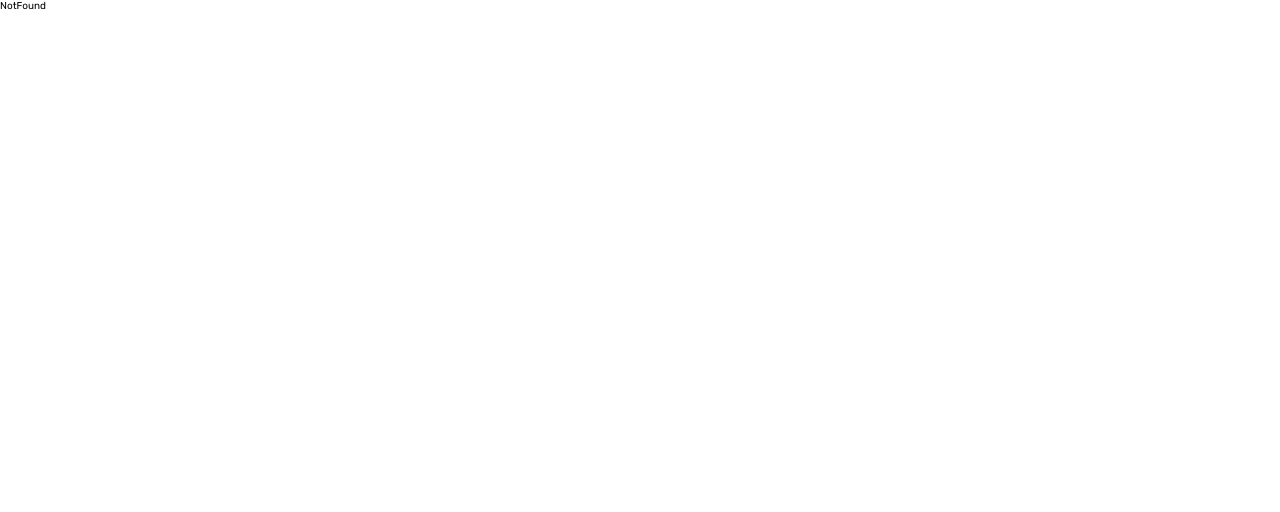
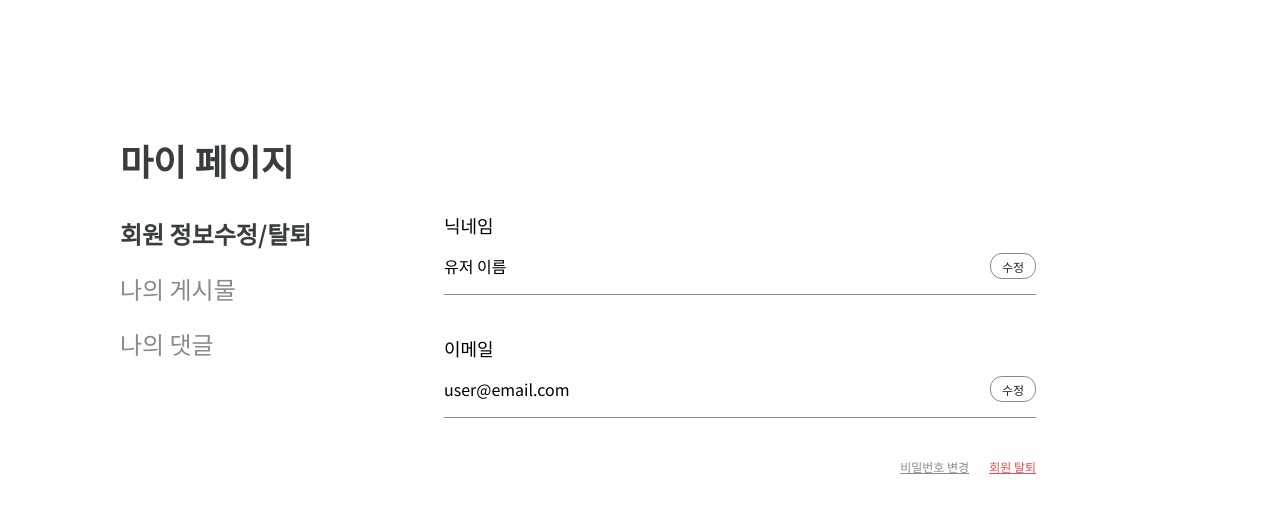
Before and after one commit to elice-team10/Frontend, a React (Vite) app: page /mypage in a window 1280 px wide. Before the commit this address had no page. Shown: the top 512 px of the page. Built offline with nearby package versions, Linux system fonts and the light colour scheme.

Commit message:
DESIGN: 마이 페이지 회원 정보수정/탈퇴 ui 완성 DESIGN: 버튼에 hover 할 때 스타일 변경

```diff
--- a/src/components/Admin/AdminNav.jsx
+++ b/src/components/Admin/AdminNav.jsx
@@ -21,14 +21,14 @@ const AdminSubNavContainer = styled.div`
 `;
 const AdminSubMenu = styled.div`
   width: 85px;
-  height : 25px;
+  height: 25px;
   padding-top: 6px;
   text-align: center;
   font-size: 16px;
   letter-spacing: 4px;
   color: #888b8c;
   border: 0.5px solid #888b8c;
-  border-radius: 8px;
+  border-radius: 12px;
   cursor: pointer;
 `;
 
--- a/src/components/Auth/AuthFormButton.jsx
+++ b/src/components/Auth/AuthFormButton.jsx
@@ -4,10 +4,10 @@ import theme from '../../config/theme';
 
 const Button = styled.button`
   padding: 1.8rem 3.2rem;
-  margin: ${(props) => (props.type === 'cancel' ? '0' : '4.8rem 0 2.4rem')};
+  margin: ${(props) => (props.type === 'cancel' ? '0' : '4.8rem 0 0.8rem')};
   border: ${(props) =>
     props.type === 'cancel' ? `1px solid ${theme.colors.border}` : 'none'};
-  border-radius: 8px;
+  border-radius: 12px;
   font-size: ${theme.fontSizes.large};
   color: ${(props) =>
     props.type === 'cancel' ? theme.colors.text : theme.colors.textWhite};
@@ -15,16 +15,18 @@ const Button = styled.button`
     props.type === 'cancel' ? theme.colors.background : theme.colors.primary};
 
   cursor: pointer;
-  transition: all 0.3s;
+  transition: all 0.2s;
 
   &:hover {
     background-color: ${(props) =>
-      props.type === 'cancel' ? '#e6e6e6' : theme.colors.accent};
+      props.type === 'cancel' ? '#ddd' : theme.colors.accent};
+    filter: brightness(1.15);
   }
 `;
 
 AuthFormButton.defaultProps = {
   type: '',
+  onButtonClick: () => {},
 };
 
 export default function AuthFormButton({ text, onButtonClick, type }) {
--- a/src/components/Auth/AuthFormInput.jsx
+++ b/src/components/Auth/AuthFormInput.jsx
@@ -8,7 +8,7 @@ const Input = styled.input`
   padding: 1.2rem 2.8rem 1.2rem 1.2rem;
   margin-bottom: 10px;
   border: 1px solid ${theme.colors.border};
-  border-radius: 4px;
+  border-radius: 12px;
   font-size: ${theme.fontSizes.large};
   color: ${theme.colors.text};
 
--- a/src/config/theme.jsx
+++ b/src/config/theme.jsx
@@ -21,7 +21,8 @@ const theme = {
     small: '1.2rem', // 작은 텍스트 크기
     medium: '1.6rem', // 중간 텍스트 크기
     large: '1.8rem', // 큰 텍스트 크기
-    heading1: '2.4rem', // h1 크기
+    title: '3.6rem',
+    subtitle: '2.4rem',
   },
   // 기타 스타일 정보 추가
 };
--- a/src/index.css
+++ b/src/index.css
@@ -1,4 +1,4 @@
-@import url('https://fonts.googleapis.com/css2?family=Open+Sans:wght@400;600&family=Poppins:wght@200;400;600&family=Rubik:ital,wght@0,400;0,500;0,600;1,800&display=swap');
+@import url('https://fonts.googleapis.com/css2?family=Noto+Sans+KR:wght@100;300;400;500;700;900&display=swap');
 
 html {
   /* 10px / 16px = 0.625 = 62.5% /
@@ -9,5 +9,5 @@ html {
 body {
   padding: 0;
   margin: 0;
-  font-family: 'Rubik', sans-serif;
+  font-family: 'Noto Sans KR', sans-serif;
 }
--- a/src/main.jsx
+++ b/src/main.jsx
@@ -10,6 +10,7 @@ import Admin from './pages/Admin.jsx';
 import NotFound from './pages/NotFound.jsx';
 import ForgotPassword from './pages/ForgotPassword.jsx';
 import ChangePassword from './pages/ChangePassword.jsx';
+import MyPage from './pages/MyPage.jsx';
 
 const router = createBrowserRouter([
   {
@@ -27,6 +28,7 @@ const router = createBrowserRouter([
         path: '/forgotpassword',
         element: <ForgotPassword />,
       },
+      { path: '/mypage', element: <MyPage /> },
       {
         path: '/changepassword',
         element: <ChangePassword />,
--- a/src/pages/ChangePassword.jsx
+++ b/src/pages/ChangePassword.jsx
@@ -29,7 +29,7 @@ const HeaderTitle = styled.h1`
   align-self: center;
   margin-top: -4rem;
   margin-bottom: 6.4rem;
-  font-size: ${theme.fontSizes.heading1};
+  font-size: ${theme.fontSizes.subtitle};
 `;
 
 const ErrorMessage = styled.span`
@@ -39,6 +39,8 @@ const ErrorMessage = styled.span`
 `;
 
 const ChangePassword = () => {
+  const navigate = useNavigate();
+
   const [password, setPassword] = useState('');
   const [validPassword, setValidPassword] = useState(false);
 
@@ -115,6 +117,7 @@ const ChangePassword = () => {
   const handleCancelChangePassword = () => {
     // 비밀번호 변경 취소
     // 마이 페이지로 이동
+    navigate('/mypage');
   };
 
   return (
--- a/src/pages/ForgotPassword.jsx
+++ b/src/pages/ForgotPassword.jsx
@@ -28,7 +28,7 @@ const HeaderTitle = styled.h1`
   align-self: center;
   margin-top: -12rem;
   margin-bottom: 9.6rem;
-  font-size: ${theme.fontSizes.heading1};
+  font-size: ${theme.fontSizes.subtitle};
 `;
 
 const FormLabel = styled.label`
@@ -47,7 +47,7 @@ const ForgotPassword = () => {
   const [message, setMessage] = useState('');
   const [isError, setIsError] = useState(false);
 
-  const handleForgotPassword = async (e) => {
+  const handleSubmit = async (e) => {
     try {
       e.preventDefault();
 
@@ -88,7 +88,7 @@ const ForgotPassword = () => {
     <ForgotPasswordContainer>
       <ForgotPasswordFormContainer>
         <HeaderTitle>비밀번호 찾기</HeaderTitle>
-        <ForgotPasswordForm>
+        <ForgotPasswordForm onSubmit={handleSubmit}>
           <FormLabel htmlFor="email">이메일</FormLabel>
           <AuthFormInput
             id="email"
@@ -102,10 +102,7 @@ const ForgotPassword = () => {
           ) : (
             <Message type="success">{message}</Message>
           )}
-          <AuthFormButton
-            text="비밀번호 찾기"
-            onButtonClick={handleForgotPassword}
-          />
+          <AuthFormButton text="비밀번호 찾기" />
         </ForgotPasswordForm>
       </ForgotPasswordFormContainer>
     </ForgotPasswordContainer>
--- a/src/pages/Login.jsx
+++ b/src/pages/Login.jsx
@@ -29,7 +29,7 @@ const HeaderTitle = styled.h1`
   align-self: center;
   margin-top: -4rem;
   margin-bottom: 6.4rem;
-  font-size: ${theme.fontSizes.heading1};
+  font-size: ${theme.fontSizes.subtitle};
 `;
 
 const FormLabel = styled.label`
@@ -77,11 +77,9 @@ const Login = () => {
   const [password, setPassword] = useState('');
   const [error, setError] = useState('');
 
-  const handleLogin = async (e) => {
-    console.log('click');
+  const handleSubmit = async (e) => {
+    e.preventDefault();
     try {
-      e.preventDefault();
-
       if (!EMAIL_REGEX.test(email)) {
         setError('유효한 이메일 주소를 입력하세요.');
         return;
@@ -126,7 +124,7 @@ const Login = () => {
     <LoginContainer>
       <LoginFormContainer>
         <HeaderTitle>로그인</HeaderTitle>
-        <LoginForm>
+        <LoginForm onSubmit={handleSubmit}>
           <FormLabel htmlFor="email">이메일</FormLabel>
           <AuthFormInput
             id="email"
@@ -144,7 +142,7 @@ const Login = () => {
             onInputChange={handleInputChange}
           />
           {error && <ErrorMessage>{error}</ErrorMessage>}
-          <AuthFormButton text="로그인" onButtonClick={handleLogin} />
+          <AuthFormButton text="로그인" />
           <AuthLinksContainer>
             <Link to="/register">회원가입</Link>
             <Link to="/forgotpassword">비밀번호 찾기</Link>
--- /dev/null
+++ b/src/pages/MyPage.jsx
@@ -0,0 +1,268 @@
+import React, { useState, useEffect } from 'react';
+import { Link } from 'react-router-dom';
+import styled, { css } from 'styled-components';
+import theme from '../config/theme';
+
+const MyPageContainer = styled.div`
+  display: flex;
+  padding: 8rem 9.6rem;
+`;
+
+const NavAside = styled.aside`
+  width: 20rem;
+  padding: 2.4rem;
+`;
+
+const NavTitle = styled.h1`
+  color: ${theme.colors.text};
+  font-size: ${theme.fontSizes.title};
+`;
+
+const UserInfoPanel = styled.div`
+  flex-grow: 1;
+  padding: 11.2rem 12.8rem 11.2rem 8rem;
+`;
+
+const NavigationList = styled.ul`
+  list-style: none;
+  padding: 0;
+  margin: 0;
+`;
+
+const NavigationItem = styled.li`
+  font-size: ${theme.fontSizes.subtitle};
+  color: ${theme.colors.textLightgray};
+  margin-bottom: 2rem;
+  cursor: pointer;
+
+  ${(props) =>
+    props.$active &&
+    css`
+      color: ${theme.colors.text};
+      font-weight: bold;
+    `}
+`;
+
+const UserInfoCard = styled.div`
+  background-color: #fff;
+  /* border: 1px solid #ccc; */
+  padding: 2rem;
+  border-radius: 12px;
+`;
+
+const UserNicknameContainer = styled.div`
+  border-bottom: 1px solid ${theme.colors.textLightgray};
+`;
+
+const Label = styled.label`
+  font-size: ${theme.fontSizes.large};
+`;
+
+const UserNicknameBox = styled.div`
+  display: flex;
+  justify-content: space-between;
+  align-items: center;
+`;
+
+const UserNickname = styled.p`
+  font-size: ${theme.fontSizes.medium};
+`;
+
+const EditInput = styled.input`
+  width: 100%;
+  padding: 1.6rem 0;
+  font-size: ${theme.fontSizes.medium};
+  outline: none;
+  border: none;
+`;
+
+const EditButton = styled.button`
+  width: 4.6rem;
+  height: 2.6rem;
+  border: 1px solid ${theme.colors.textLightgray};
+  background-color: transparent;
+  border-radius: 12px;
+  font-size: ${theme.fontSizes.small};
+  color: #252525;
+  flex-shrink: 0;
+
+  cursor: pointer;
+
+  & + button {
+    margin-left: 0.8rem;
+  }
+`;
+
+const ActionLinksContainer = styled.div`
+  display: flex;
+  justify-content: end;
+  padding: 2rem;
+`;
+
+const StyledChangePasswordLink = styled(Link)`
+  font-size: ${theme.fontSizes.small};
+  color: ${theme.colors.textLightgray};
+`;
+
+const StyledDeactivateLink = styled(Link)`
+  font-size: ${theme.fontSizes.small};
+  color: ${theme.colors.error};
+
+  margin-left: 2rem;
+`;
+
+const tabs = ['회원 정보수정/탈퇴', '나의 게시물', '나의 댓글'];
+
+const MyPage = () => {
+  const [currTab, setCurrTab] = useState('회원 정보수정/탈퇴');
+  const [nickname, setNickname] = useState('유저 이름');
+  const [previousNickname, setPreviousNickname] = useState('유저 이름');
+  const [email, setEmail] = useState('user@email.com');
+  const [previousEmail, setPreviousEmail] = useState('user@email.com');
+  const [isNicknameEditMode, setNicknameIsEditMode] = useState(false);
+  const [isEmailEditMode, setIsEmailEditMode] = useState(false);
+
+  useEffect(() => {
+    setNicknameIsEditMode(false);
+    setIsEmailEditMode(false);
+    setNickname(previousNickname);
+    setEmail(previousEmail);
+  }, [currTab, previousEmail, previousNickname]);
+
+  const handleClickTab = (tab) => {
+    setCurrTab(tab);
+  };
+
+  const handleClickEditNickname = () => {
+    setNicknameIsEditMode((prev) => !prev);
+  };
+
+  const handleClickEditEmail = () => {
+    setIsEmailEditMode((prev) => !prev);
+  };
+
+  const handleNicknameChange = (e) => {
+    setNickname(e.target.value);
+  };
+
+  const handleEmailChange = (e) => {
+    setEmail(e.target.value);
+  };
+
+  return (
+    <MyPageContainer>
+      <NavAside>
+        <NavTitle>마이 페이지</NavTitle>
+        <NavigationList>
+          {tabs.map((tab, i) => (
+            <NavigationItem
+              key={`${tab}-${i}`}
+              $active={currTab === tab}
+              onClick={() => handleClickTab(tab)}
+            >
+              {tab}
+            </NavigationItem>
+          ))}
+        </NavigationList>
+      </NavAside>
+      {currTab === '회원 정보수정/탈퇴' && (
+        <UserInfoPanel>
+          <UserInfoCard>
+            <Label htmlFor="nickname">닉네임</Label>
+            {!isNicknameEditMode && (
+              <UserNicknameContainer>
+                <UserNicknameBox>
+                  <UserNickname>{nickname}</UserNickname>
+                  <EditButton onClick={handleClickEditNickname}>
+                    수정
+                  </EditButton>
+                </UserNicknameBox>
+              </UserNicknameContainer>
+            )}
+            {isNicknameEditMode && (
+              <UserNicknameContainer>
+                <UserNicknameBox>
+                  <EditInput
+                    type="text"
+                    id="nickname"
+                    value={nickname}
+                    onChange={handleNicknameChange}
+                    maxLength="24"
+                  />
+                  <EditButton
+                    onClick={() => {
+                      // 닉네임 데이터 업데이트 요청
+                      // 닉네임 유효성 검사 필요
+                      setNicknameIsEditMode(false);
+                    }}
+                  >
+                    확인
+                  </EditButton>
+                  <EditButton
+                    onClick={() => {
+                      setNickname(previousNickname);
+                      setNicknameIsEditMode(false);
+                    }}
+                  >
+                    취소
+                  </EditButton>
+                </UserNicknameBox>
+              </UserNicknameContainer>
+            )}
+          </UserInfoCard>
+          <UserInfoCard>
+            <Label htmlFor="email">이메일</Label>
+            {!isEmailEditMode && (
+              <UserNicknameContainer>
+                <UserNicknameBox>
+                  <UserNickname>{email}</UserNickname>
+                  <EditButton onClick={handleClickEditEmail}>수정</EditButton>
+                </UserNicknameBox>
+              </UserNicknameContainer>
+            )}
+            {isEmailEditMode && (
+              <UserNicknameContainer>
+                <UserNicknameBox>
+                  <EditInput
+                    type="text"
+                    id="email"
+                    value={email}
+                    onChange={handleEmailChange}
+                    maxLength="30"
+                  />
+                  <EditButton
+                    onClick={() => {
+                      // 이메일 데이터 업데이트 요청
+                      // 이메일 유효성 검사 필요
+                      setIsEmailEditMode(false);
+                    }}
+                  >
+                    확인
+                  </EditButton>
+                  <EditButton
+                    onClick={() => {
+                      setEmail(previousEmail);
+                      setIsEmailEditMode(false);
+                    }}
+                  >
+                    취소
+                  </EditButton>
+                </UserNicknameBox>
+              </UserNicknameContainer>
+            )}
+          </UserInfoCard>
+          <ActionLinksContainer>
+            <StyledChangePasswordLink to="/changepassword">
+              비밀번호 변경
+            </StyledChangePasswordLink>
+            <StyledDeactivateLink>회원 탈퇴</StyledDeactivateLink>
+          </ActionLinksContainer>
+        </UserInfoPanel>
+      )}
+      {currTab === '나의 게시물' && <div>나의 게시물</div>}
+      {currTab === '나의 댓글' && <div>나의 댓글</div>}
+    </MyPageContainer>
+  );
+};
+
+export default MyPage;
--- a/src/pages/Register.jsx
+++ b/src/pages/Register.jsx
@@ -31,7 +31,7 @@ const HeaderTitle = styled.h1`
   align-self: center;
   margin-top: -4rem;
   margin-bottom: 6.4rem;
-  font-size: ${theme.fontSizes.heading1};
+  font-size: ${theme.fontSizes.subtitle};
 `;
 
 const FormLabel = styled.label`
@@ -52,10 +52,9 @@ const Register = () => {
   const [password, setPassword] = useState('');
   const [error, setError] = useState('');
 
-  const handleRegister = async (e) => {
+  const handleSubmit = async (e) => {
+    e.preventDefault();
     try {
-      e.preventDefault();
-
       if (nickname.length < 2 || nickname.length > 10) {
         setError('닉네임은 2~10자의 한글, 영문, 숫자만 사용할 수 있습니다.');
         return;
@@ -116,7 +115,7 @@ const Register = () => {
     <RegisterContainer>
       <RegisterFormContainer>
         <HeaderTitle>회원가입</HeaderTitle>
-        <RegisterForm>
+        <RegisterForm onSubmit={handleSubmit}>
           <FormLabel htmlFor="nickname">닉네임</FormLabel>
           <AuthFormInput
             id="nickname"
@@ -142,7 +141,7 @@ const Register = () => {
             onInputChange={handleInputChange}
           />
           {error && <ErrorMessage>{error}</ErrorMessage>}
-          <AuthFormButton text="회원가입" onButtonClick={handleRegister} />
+          <AuthFormButton text="회원가입" />
         </RegisterForm>
       </RegisterFormContainer>
     </RegisterContainer>
```
